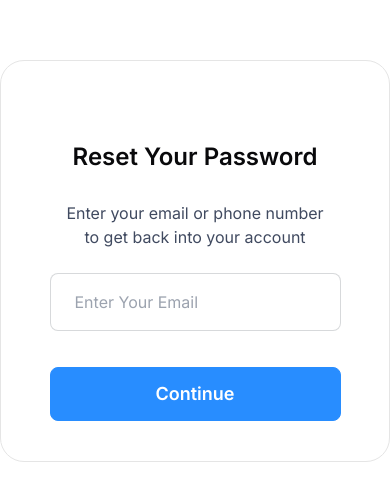
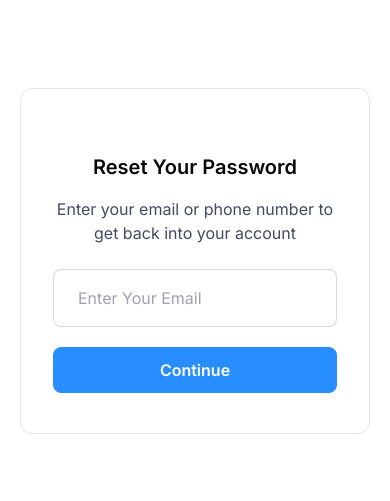
Before and after one commit to nahidbinwadood/tamman-deep-client, a React (Vite) app: page /forgot-password in a window 390 px wide. Shown: the part 161-662 px from the top of the page. Built offline with nearby package versions, Linux system fonts and the light colour scheme; no server answers.

Commit message:
fix:optimized auth pages

```diff
--- a/src/Components/Auth/VerifyEmail.jsx
+++ b/src/Components/Auth/VerifyEmail.jsx
@@ -39,12 +39,14 @@ const VerifyEmail = ({ loading, setLoading, setEmail, setProceed }) => {
   return (
     <div className="w-full flex h-screen font-inter">
       <div className="w-full h-full flex items-center justify-center">
-        <div className="rounded-[24px] border border-[#E5E5E5] w-[573px] py-10">
-          <div className="text-center mt-10 ">
-            <h3 className="font-semibold text-2xl">Reset Your Password</h3>
+        <div className="rounded-xl lg:rounded-[24px] border border-[#E5E5E5] min-w-[320px] md:min-w-[526px] py-10 mx-5 md:mx-8">
+          <div className="text-center mt-6 md:mt-7 lg:mt-10 ">
+            <h3 className="font-semibold text-xl md:text-2xl">
+              Reset Your Password
+            </h3>
           </div>
-          <div className="flex items-center justify-center mt-5">
-            <p className="flex gap-2 items-center py-2 w-2/3 mx-auto text-center text-textLight">
+          <div className="flex items-center justify-center mt-2 md:mt-5">
+            <p className="flex gap-2 items-center py-2 w-4/5 md:w-2/3 mx-auto text-center text-textLight">
               Enter your email or phone number to get back into your account
             </p>
           </div>
@@ -54,7 +56,7 @@ const VerifyEmail = ({ loading, setLoading, setEmail, setProceed }) => {
             <form
               onSubmit={handleSubmit(onSubmit)}
               action=""
-              className="w-3/4 mx-auto flex flex-col gap-5"
+              className="lg:w-3/4 mx-auto flex flex-col gap-5"
             >
               <div>
                 <input
@@ -67,10 +69,10 @@ const VerifyEmail = ({ loading, setLoading, setEmail, setProceed }) => {
               </div>
 
               {/* button */}
-              <div className="flex items-center justify-center mt-4">
+              <div className="flex items-center justify-center lg:mt-4">
                 <button
                   type="submit"
-                  className={`w-full bg-primaryColor px-12 font-semibold text-lg py-3 rounded-lg text-white  hover:text-primaryColor  border border-primaryColor transition duration-300  ${
+                  className={`w-full bg-primaryColor px-12 font-semibold md:text-lg py-2.5 md:py-3 rounded-lg text-white  hover:text-primaryColor  border border-primaryColor transition duration-300  ${
                     loading ? 'hover:bg-primaryColor' : 'hover:bg-transparent'
                   }`}
                 >
--- a/src/Pages/Auth/Login.jsx
+++ b/src/Pages/Auth/Login.jsx
@@ -61,22 +61,22 @@ const Login = () => {
   return (
     <div className="  font-inter ">
       <div className="flex items-center justify-center h-full min-h-[calc(100vh-72px)]">
-        <div className="bg-white/90 shadow-lg rounded-lg px-8 py-12 min-w-[526px]">
-          <div className="pb-8 w-full flex items-center justify-center -ml-9">
-            <img src={logo} alt="" />
+        <div className="bg-white/90 shadow-lg rounded-lg px-8 py-12 min-w-[320px] md:min-w-[526px]">
+          <div className="pb-4 md:pb-6 lg:pb-8 w-full flex items-center justify-center -ml-9 h-28 md:h-32">
+            <img className="h-full object-cover" src={logo} alt="" />
           </div>
           <div className="w-full text-center space-y-3">
-            <h2 className="font-inter text-3xl font-bold">
+            <h2 className="font-inter text-xl md:text-2xl lg:text-3xl font-bold">
               Log in to your One Tap account
             </h2>
-            <p className="text-lg text-textColor">
+            <p className="md:text-lg text-textColor">
               Haven’t Signed Up yet?{' '}
               <Link to="/register" className="underline pl-[2px]">
                 Sign Up here
               </Link>
             </p>
           </div>
-          <div className="mt-10">
+          <div className="mt-6 md:mt-8 lg:mt-10">
             <form
               onSubmit={handleSubmit(onSubmit)}
               action=""
@@ -134,10 +134,10 @@ const Login = () => {
                   </Link>
                 </div>
               </div>
-              <div className="pt-3">
+              <div className="md:pt-3">
                 <button
                   type="submit"
-                  className={`w-full bg-primaryColor px-12 font-semibold text-lg py-3 rounded-lg text-white  hover:text-primaryColor  border border-primaryColor transition duration-300  ${
+                  className={`w-full bg-primaryColor px-12 font-semibold md:text-lg py-2.5 md:py-3 rounded-lg text-white  hover:text-primaryColor  border border-primaryColor transition duration-300  ${
                     loading ? 'hover:bg-primaryColor' : 'hover:bg-transparent'
                   }`}
                 >
--- a/src/Pages/Auth/Register.jsx
+++ b/src/Pages/Auth/Register.jsx
@@ -50,20 +50,22 @@ const Register = () => {
   return (
     <div className="  font-inter ">
       <div className="flex items-center justify-center h-full min-h-[calc(100vh-72px)] ">
-        <div className="bg-white shadow-lg rounded-lg px-8 pt-4 pb-12 min-w-[525px] mt-10">
-          <div className="pb-8 w-full flex items-center justify-center -ml-9">
-            <img src={logo} alt="" />
+        <div className=" bg-white/90 shadow-lg rounded-lg px-8 py-12 min-w-[320px] md:min-w-[526px]">
+          <div className="pb-4 md:pb-6 lg:pb-8 w-full flex items-center justify-center -ml-9 h-28 md:h-32">
+            <img className="h-full object-cover" src={logo} alt="" />
           </div>
           <div className="w-full text-center space-y-3">
-            <h2 className="font-inter text-3xl font-bold">Join our platform</h2>
-            <p className="text-lg text-textColor">
-              Already have an account?
-              <Link to="/login" className="underline pl-[2px]">
+            <h2 className="font-inter text-xl md:text-2xl lg:text-3xl font-bold">
+              Join our platform
+            </h2>
+            <p className="md:text-lg text-textColor">
+              Already have an account ?
+              <Link to="/login" className="underline pl-1">
                 Login here
               </Link>
             </p>
           </div>
-          <div className="mt-10">
+          <div className="mt-6 md:mt-8 lg:mt-10">
             <form
               onSubmit={handleSubmit(onSubmit)}
               action=""
@@ -128,7 +130,7 @@ const Register = () => {
               <div className="pt-3">
                 <button
                   type="submit"
-                  className={`w-full bg-primaryColor px-12 font-semibold text-lg py-3 rounded-lg text-white  hover:text-primaryColor border border-primaryColor transition duration-300 ${
+                  className={`w-full bg-primaryColor px-12 font-semibold md:text-lg py-2.5 md:py-3 rounded-lg text-white  hover:text-primaryColor border border-primaryColor transition duration-300 ${
                     loading ? 'hover:bg-primaryColor' : 'hover:bg-transparent'
                   }`}
                 >
@@ -163,7 +165,7 @@ const Register = () => {
                   <RegisterGoogleSvg />
                 </div>
               </div>
-              <div>
+              <div className="hidden">
                 <p className="text-center text-lg">
                   By continuing, you agree to our{' '}
                   <Link className="text-primaryColor">T&Cs</Link> , as well as
--- a/src/Shared/Navbar.jsx
+++ b/src/Shared/Navbar.jsx
@@ -76,7 +76,7 @@ const Navbar = () => {
   return (
     <div className="relative">
       <div
-        className={`fixed px-5 md:px-8 2xl:px-0 h-[80px] 2xl:h-[100px] w-full top-0 left-0 z-40 topbar
+        className={`fixed  h-[80px] 2xl:h-[100px] w-full top-0 left-0 z-40 topbar
     ${
       isScrolled
         ? location.pathname === '/'
@@ -93,7 +93,7 @@ const Navbar = () => {
         <div className="container mx-auto w-full flex items-center justify-between">
           {/* Logo */}
 
-          <Link className="h-20 md:h-24 inline-block -ml-8" to="/">
+          <Link className="h-20 md:h-24 inline-block -ml-4 md:-ml-8" to="/">
             <img
               className="h-full object-cover"
               src={isDarkMode ? logoWhite : logoBlack}
```
